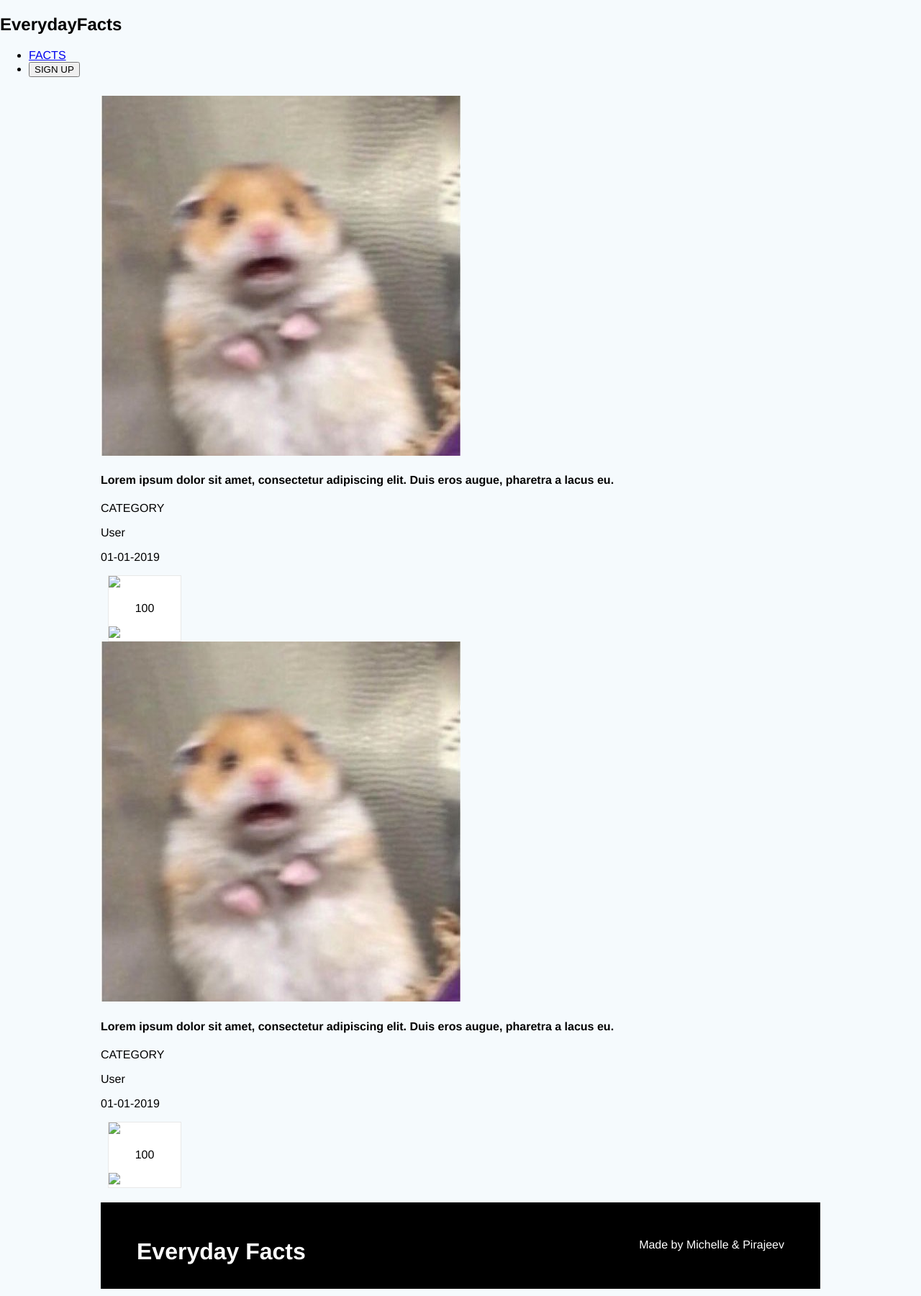
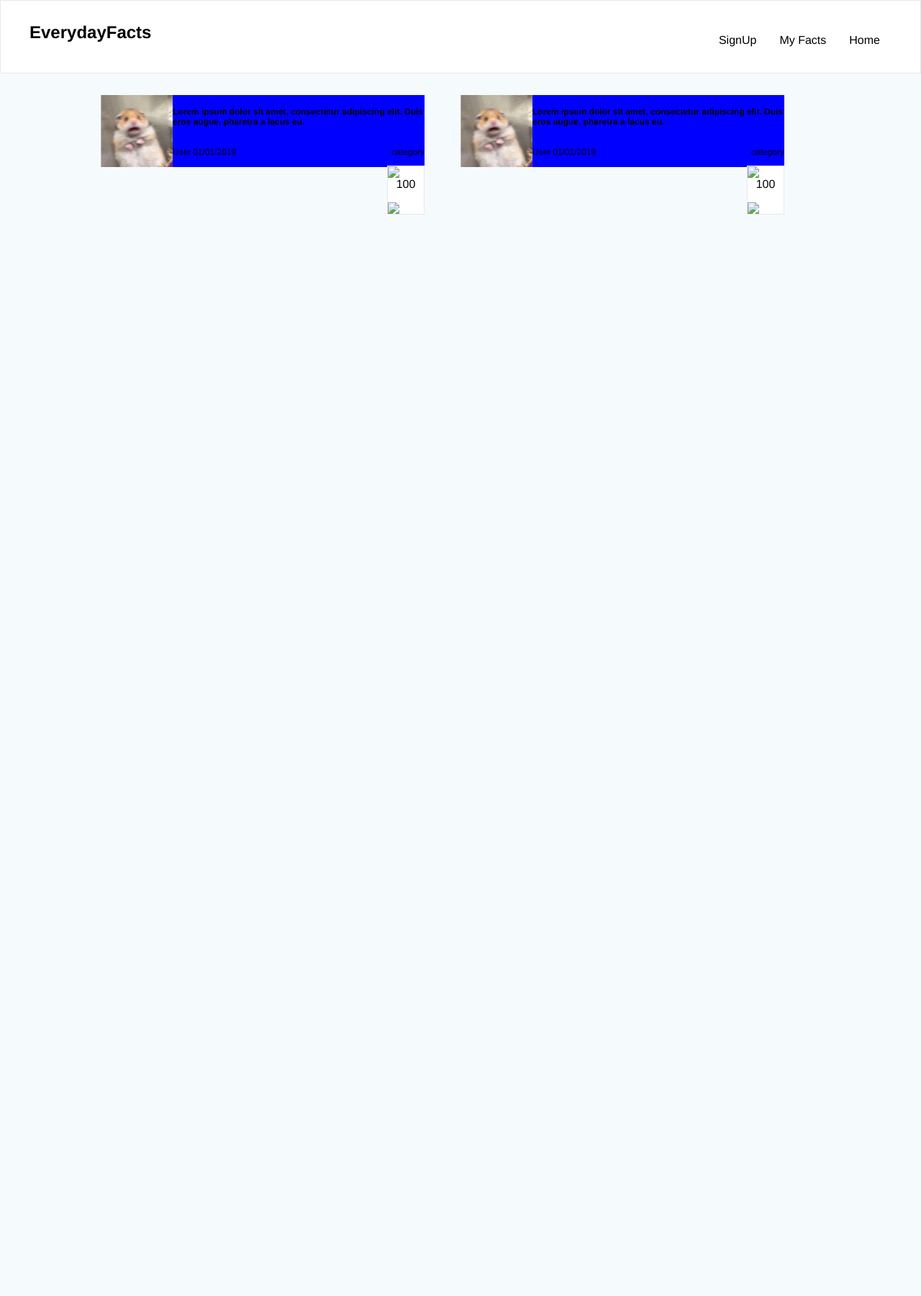
Before and after one commit to PirajeevP/everydayFacts, a PHP site: page / in a window 1280 px wide. Shown: the whole page at 72% size. After the commit the page ends 298 px from the top, so only its background shows below. Run offline with PHP 8.4, Linux system fonts and the light colour scheme.

Commit message:
Added CSS for index.html in style.css
Added CSS for index.html in style.css

```diff
--- a/css/style.css
+++ b/css/style.css
@@ -193,4 +193,57 @@ input[type="button"]{
     height: 150px;
 }
 
-/* OTHER PAGE */
+/* INDEX.HTML */
+.content-area-hm{
+    padding: 10px;
+    padding: 10px;
+    display: block;
+    margin-top: 20px;
+    max-width: 1000px;
+    margin: auto;
+}
+
+.fact{
+    background-color: blue;
+    max-width: 450px;
+    max-height: 100px;
+}
+
+.fact img{
+    width: 100px;
+    float: left;
+}
+
+.fact-info h4{
+    font-size: 12px;
+}
+
+.fact-info{
+    margin-left: 10px;
+}
+
+.fact-info p{
+    font-size: 12px;
+}
+
+.fact-category{
+    float: right;
+}
+
+.post-detail-left{
+display: inline;
+}
+
+.post-detail-left{
+    font-size: 10px;
+}
+
+.post-detail-left p{
+    display: inline-block;
+}
+
+.rating{
+    max-height: 100px;
+    max-width: 50px;
+    float: right;
+}
--- a/index.html
+++ b/index.html
@@ -5,25 +5,24 @@
 <head>
     <title>EverydayFacts</title>
     <link href="css/style.css" type="text/css" rel="stylesheet">
-
-    <nav>
-        <div class="menu">
-
-            <h1>EverydayFacts</h1>
-            <div class="right-nav">
-                <ul>
-                    <li><a href=#>FACTS</a></li>
-                    <li><button type="button">SIGN UP</button></li>
-                </ul>
-            </div>
-        </div>
-    </nav>
 </head>
 
 <body>
-    <div class = "content-area">
-    <div class="flex-grid">
-        <div class="col">
+
+    <nav>
+        <div class="top">
+            <h1>EverydayFacts</h1>
+            <ul>
+                <li><a>Home</a></li>
+                <li><a>My Facts</a></li>
+                <li><a>SignUp</a></li>
+            </ul>
+        </div>
+    </nav>
+
+    <div class="content-area">
+        <div class="row">
+            <div class="column">
                 <div class="fact">
                     <img src="images/hamster.jpg" alt="Hamster">
                     <div class="fact-info">
@@ -32,11 +31,12 @@
                             Duis eros augue, pharetra a lacus eu.
                         </h4>
                         <div class="post-detail-left">
-                        <p>CATEGORY</p>
                                 <p>User</p>
+                            <p>01/01/2019</p>
+
                         </div>
-                    <div class="fact-date">
-                        <p>01-01-2019</p>
+                        <div class="fact-category">
+                            <p>category</p>
                         </div>
                     </div>
 
@@ -47,21 +47,22 @@
                     </div>
                 </div>
             </div>
-        <div class="col">
+            <div class="column">
                     <div class="fact">
+                        <img src="images/hamster.jpg" alt="Hamster">
                         <div class="fact-info">
-                    <img src="images/hamster.jpg" alt="Hamster">
-
                             <h4>
                                 Lorem ipsum dolor sit amet, consectetur adipiscing elit.
                                 Duis eros augue, pharetra a lacus eu.
                             </h4>
                             <div class="post-detail-left">
-                        <p>CATEGORY</p>
                                     <p>User</p>
+                                <p>01/01/2019</p>
+
                             </div>
-                    <p>01-01-2019</p>
-
+                            <div class="fact-category">
+                                <p>category</p>
+                            </div>
                         </div>
 
                         <div class="rating">
@@ -74,11 +75,8 @@
 
 
         </div>
-    <footer>
-        <h1>Everyday Facts</h1>
-        <p>Made by Michelle & Pirajeev</p>
-    </footer>
 </body>
 
 
+
 </html>
--- a/post.html
+++ b/post.html
@@ -21,7 +21,7 @@
     </nav>
 
 
-    <div class="content-area">
+    <div class="content-area-hm">
         <div class="row">
             <div class="column">
                 <div class="article">
```
Lines whose indentation alone changed are shown as unchanged.
